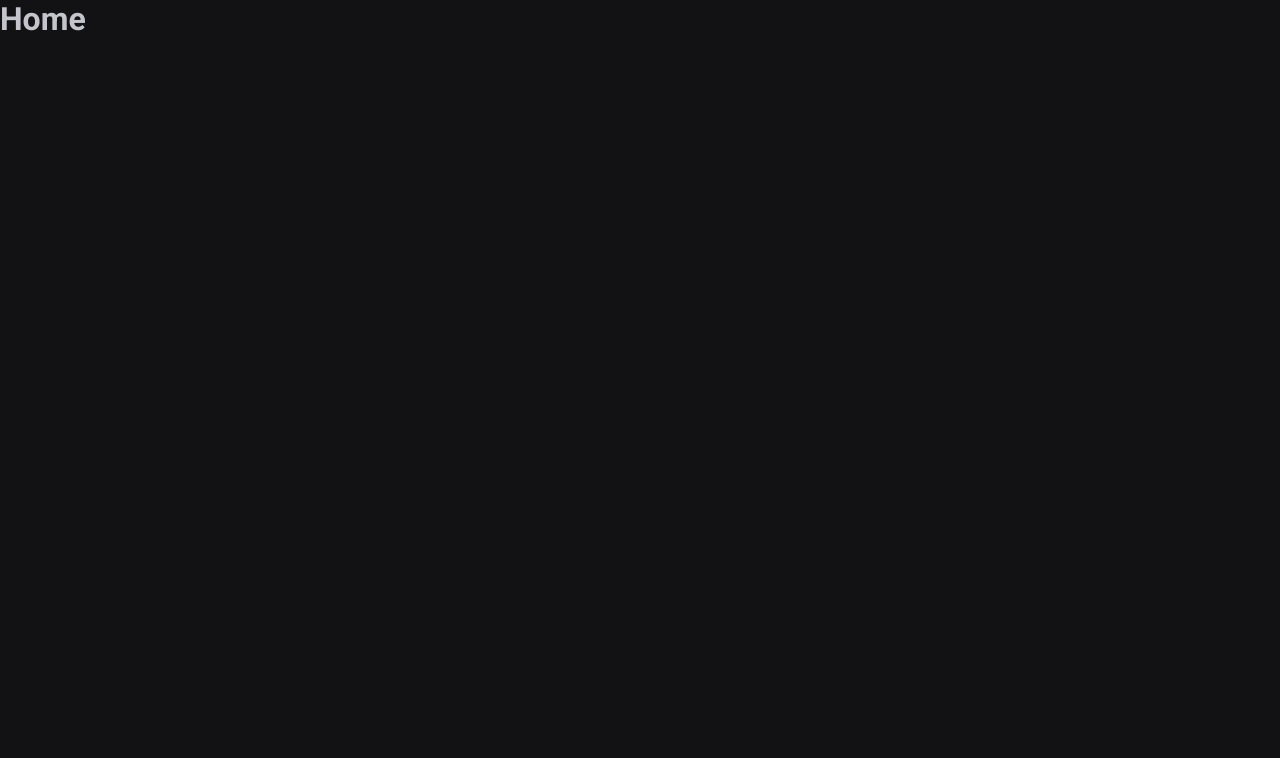
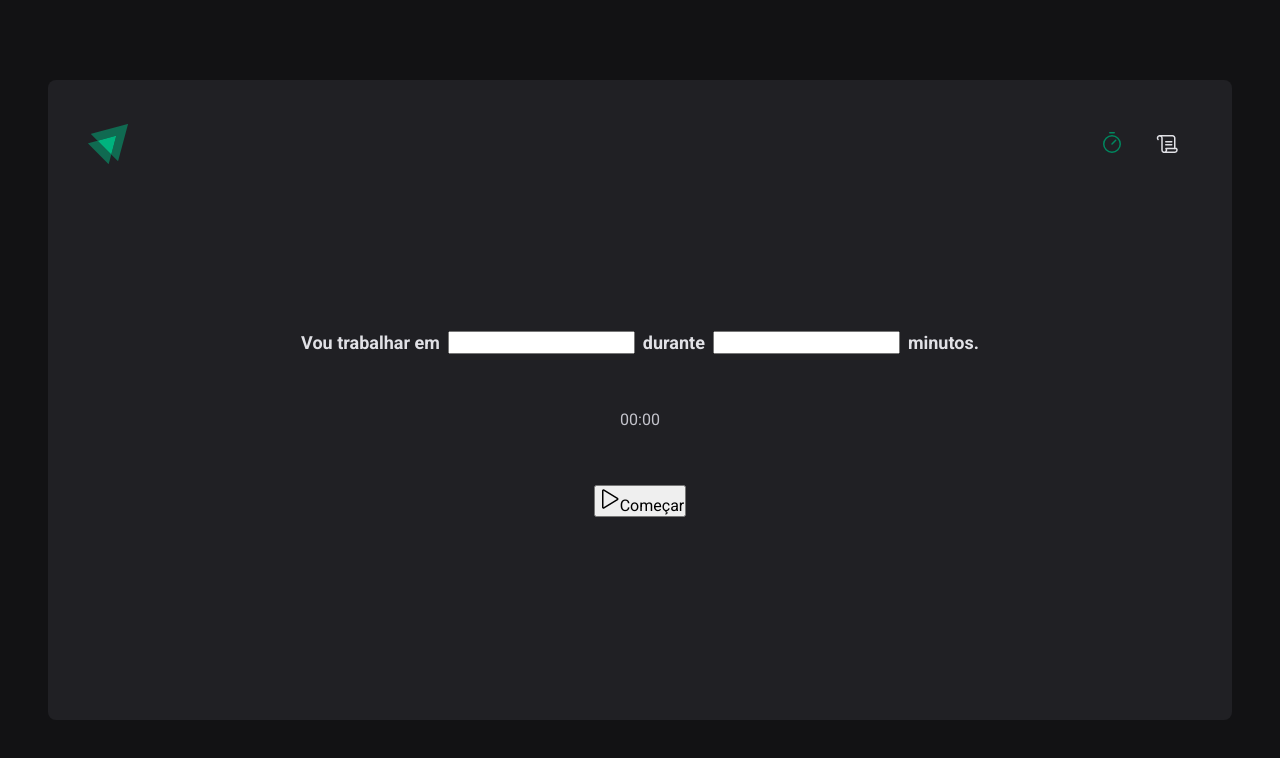
Before and after one commit to Gabriel-Jesusvix/Time-Pomodo, a React (Vite) app: page / in a window 1280 px wide. Shown: the top 758 px of the page. Built offline with nearby package versions, Linux system fonts and the light colour scheme.

Commit message:
screens layout

```diff
--- a/package.json
+++ b/package.json
@@ -10,6 +10,7 @@
     "lint": "eslint src --ext .ts,.tsx"
   },
   "dependencies": {
+    "phosphor-react": "^1.4.1",
     "react": "^18.2.0",
     "react-dom": "^18.2.0",
     "react-router-dom": "^6.4.1",
--- a/src/Components/Header.tsx
+++ /dev/null
@@ -1,3 +0,0 @@
-export function Header() {
-  return <div></div>;
-}
--- /dev/null
+++ b/src/Components/Header/index.tsx
@@ -0,0 +1,22 @@
+import { Scroll, Timer } from "phosphor-react";
+import { NavLink } from "react-router-dom";
+import logo from "../../assets/logo.svg";
+
+import { HeaderContainer } from "./styles";
+
+export function Header() {
+  return (
+    <HeaderContainer>
+      <img src={logo} alt="" />
+      <nav>
+        <NavLink to="/" title="timer">
+          {" "}
+          <Timer size={24} />
+        </NavLink>
+        <NavLink to="/history" title="histórico">
+          <Scroll size={24} />
+        </NavLink>
+      </nav>
+    </HeaderContainer>
+  );
+}
--- /dev/null
+++ b/src/Components/Header/styles.ts
@@ -0,0 +1,32 @@
+import styled from "styled-components";
+
+export const HeaderContainer = styled.header`
+  display: flex;
+  align-items: center;
+  justify-content: space-between;
+
+  nav {
+    display: flex;
+    gap: 0.5rem;
+
+    a {
+      width: 3rem;
+      height: 3rem;
+      display: flex;
+      justify-content: center;
+      align-items: center;
+
+      color: ${(props) => props.theme["gray-100"]};
+
+      border-top: 3px solid transparent;
+      border-bottom: 3px solid transparent;
+
+      &:hover {
+        border-bottom: 3px solid ${(props) => props.theme["green-500"]};
+      }
+      &.active {
+        color: ${(props) => props.theme["green-500"]};
+      }
+    }
+  }
+`;
--- a/src/Router.tsx
+++ b/src/Router.tsx
@@ -1,12 +1,15 @@
 import { Routes, Route } from "react-router-dom";
+import { DefaultLayout } from "./layouts/DefaultLayout";
 import { History } from "./pages/History";
 import { Home } from "./pages/Home";
 
 export function Router() {
   return (
     <Routes>
-      <Route path="/" element={<Home />} />
-      <Route path="/history" element={<History />} />
+      <Route path="/" element={<DefaultLayout />}>
+        <Route path="/" element={<Home />} />
+        <Route path="/history" element={<History />} />
+      </Route>
     </Routes>
   );
 }
--- /dev/null
+++ b/src/layouts/DefaultLayout/index.tsx
@@ -0,0 +1,12 @@
+import { Outlet } from "react-router-dom";
+import { Header } from "../../Components/Header";
+import { LayoutContainer } from "./styles";
+
+export function DefaultLayout() {
+  return (
+    <LayoutContainer>
+      <Header />
+      <Outlet />
+    </LayoutContainer>
+  );
+}
--- /dev/null
+++ b/src/layouts/DefaultLayout/styles.ts
@@ -0,0 +1,14 @@
+import styled from "styled-components";
+
+export const LayoutContainer = styled.div`
+  max-width: 74rem;
+  height: calc(100vh - 10rem);
+  margin: 5rem auto;
+  padding: 2.5rem;
+
+  background: ${(props) => props.theme["gray-800"]};
+
+  border-radius: 8px;
+  display: flex;
+  flex-direction: column;
+`;
--- a/src/pages/Home.tsx
+++ /dev/null
@@ -1,7 +0,0 @@
-export function Home() {
-  return (
-    <div>
-      <h1>Home</h1>
-    </div>
-  );
-}
--- /dev/null
+++ b/src/pages/Home/index.tsx
@@ -0,0 +1,31 @@
+import { Play } from "phosphor-react";
+import { CountDownContainer, FormContainer, HomeContainer } from "./styles";
+
+export function Home() {
+  return (
+    <HomeContainer>
+      <form action="">
+        <FormContainer>
+          <label htmlFor="task">Vou trabalhar em</label>
+          <input id="task" />
+          <label htmlFor="minutesAmount">durante</label>
+          <input type="number" id="minutesAmount" />
+
+          <span>minutos.</span>
+        </FormContainer>
+        <CountDownContainer>
+          <span>0</span>
+          <span>0</span>
+          <span>:</span>
+          <span>0</span>
+          <span>0</span>
+        </CountDownContainer>
+
+        <button type="submit">
+          <Play size={24} />
+          Começar
+        </button>
+      </form>
+    </HomeContainer>
+  );
+}
--- /dev/null
+++ b/src/pages/Home/styles.ts
@@ -0,0 +1,31 @@
+import styled from "styled-components";
+
+export const HomeContainer = styled.main`
+  flex: 1;
+
+  display: flex;
+  flex-direction: column;
+  align-items: center;
+  justify-content: center;
+
+  form {
+    display: flex;
+    flex-direction: column;
+    align-items: center;
+    gap: 3.5rem;
+  }
+`;
+
+export const FormContainer = styled.div`
+  width: 100%;
+  display: flex;
+  align-items: center;
+  justify-content: center;
+  gap: 0.5rem;
+  color: ${(props) => props.theme["gray-100"]};
+  font-size: 1.125rem;
+  font-weight: bold;
+  flex-wrap: wrap;
+`;
+
+export const CountDownContainer = styled.div``;
```
Also changed, not shown: src/assets/logo.svg (added), 1 other file (tests, documents, lock files or other folders).
